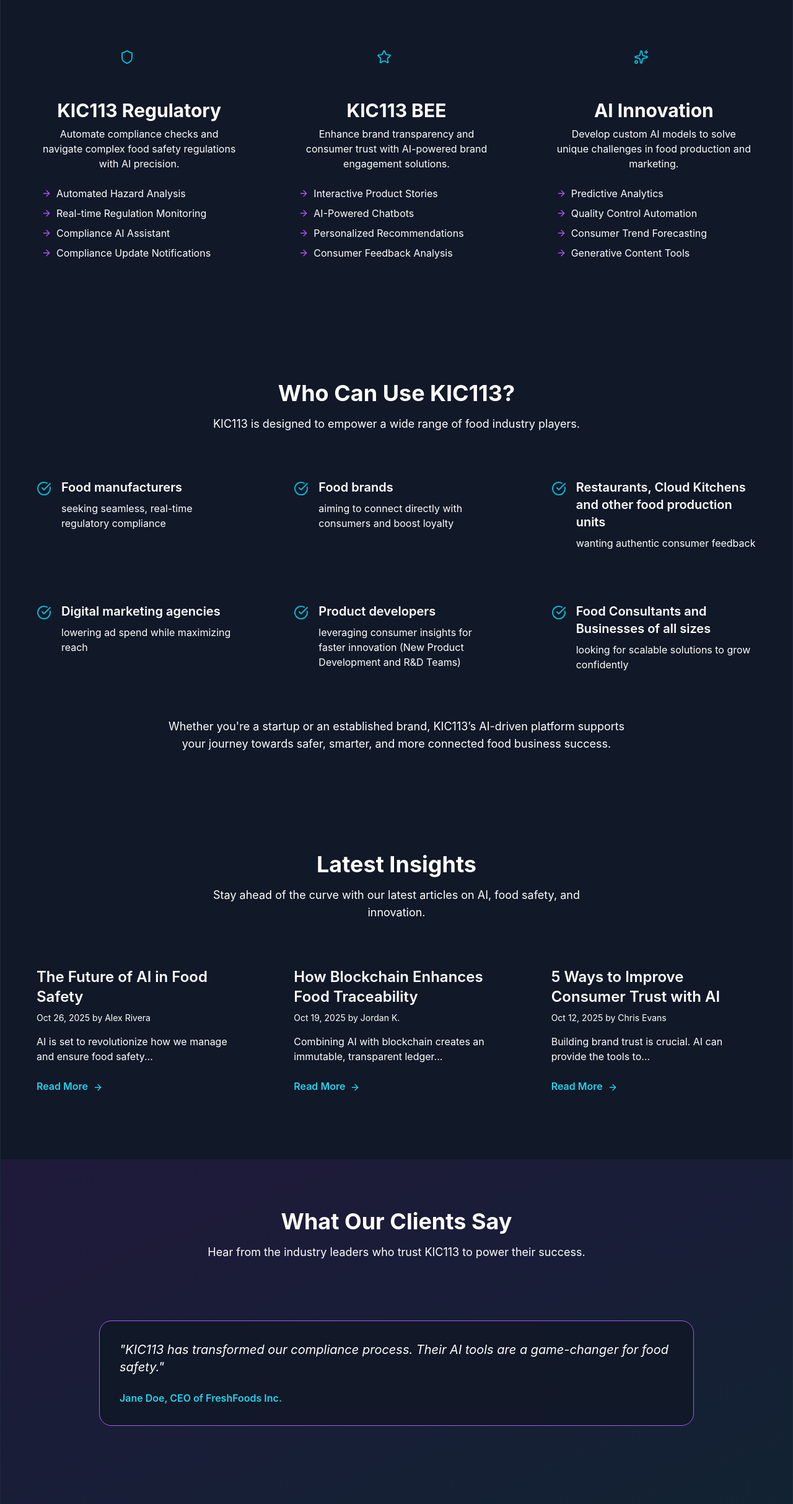
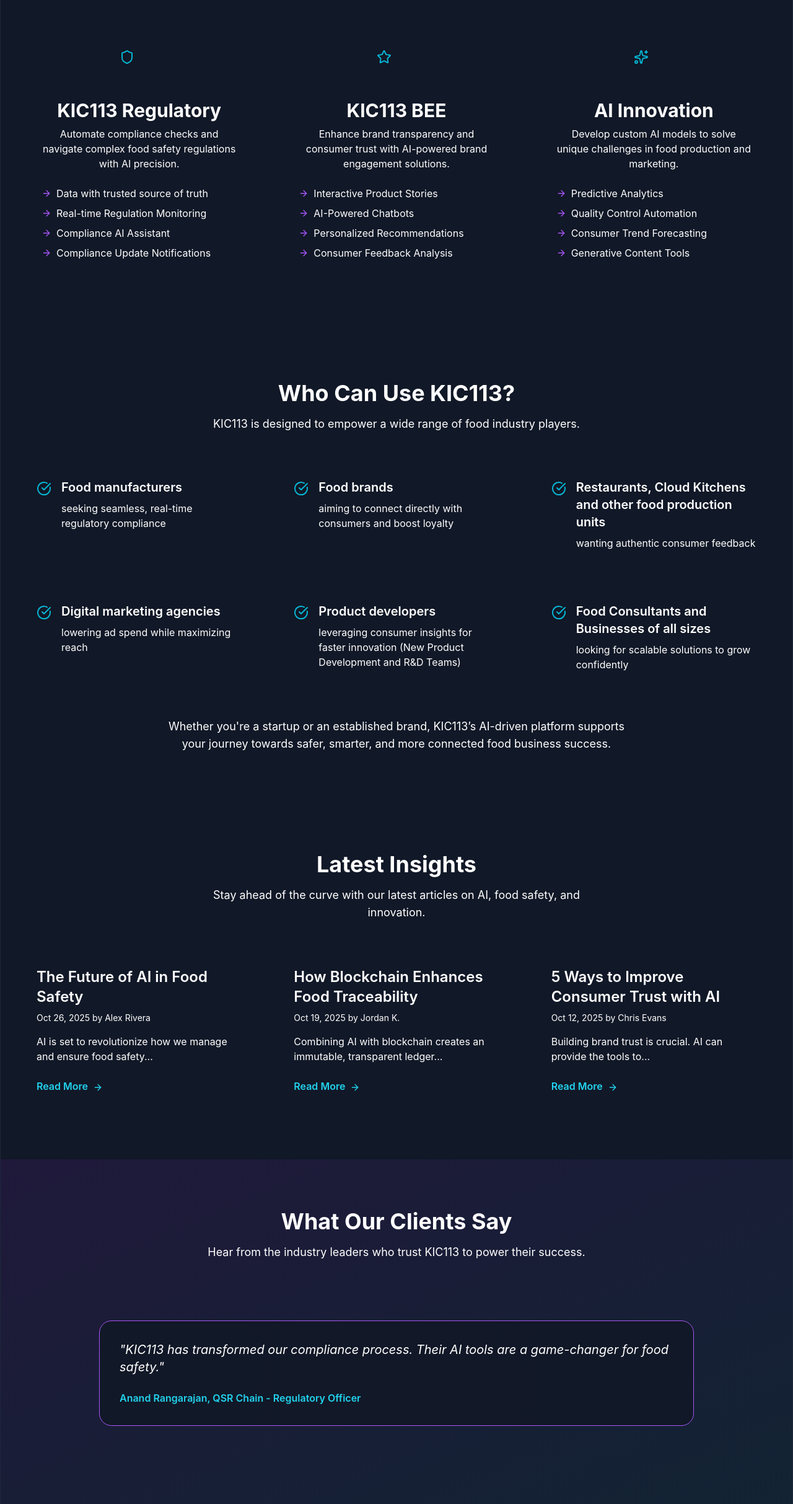
Before and after one commit to amalp12/kic113-landing-website, a React (Vite) app: page / in a window 1280 px wide. Shown: the part 995-3421 px from the top of the page at 62% size. Built offline with nearby package versions, Linux system fonts and the light colour scheme.

Commit message:
testimonials and hazards removed

```diff
--- a/src/constants/services.ts
+++ b/src/constants/services.ts
@@ -15,7 +15,7 @@
     description:
       "Automate compliance checks and navigate complex food safety regulations with AI precision.",
     features: [
-      "Automated Hazard Analysis",
+      "Data with trusted source of truth",
       "Real-time Regulation Monitoring",
       "Compliance AI Assistant",
       "Compliance Update Notifications",
--- a/src/constants/testimonials.ts
+++ b/src/constants/testimonials.ts
@@ -2,31 +2,31 @@
   {
     quote:
       "KIC113 has transformed our compliance process. Their AI tools are a game-changer for food safety.",
-    author: "Jane Doe, CEO of FreshFoods Inc.",
+    author: "Anand Rangarajan, QSR Chain - Regulatory Officer",
     featured: true,
   },
   {
     quote:
       "Our brand engagement has never been better. The BEE platform provides incredible insights and connections.",
-    author: "John Smith, CMO at Harvest Co.",
+    author: "Smitha Jain, Snack Manufacturer - New Product Development Team",
     featured: false,
   },
   {
     quote:
       "The team's expertise and innovative approach helped us solve our biggest supply chain challenges.",
-    author: "Sarah Lee, Operations Lead",
+    author: "Somchai Thanasukorn, Instant Noodle Manufacturer - R&D Head",
     featured: false,
   },
   {
     quote:
       "I was skeptical at first, but KIC113's solutions delivered beyond all expectations.",
-    author: "Michael Chen, Founder of AgroTech",
+    author: "Anne Lee, Health Drink Manufacturer - CEO",
     featured: true,
   },
   {
     quote:
       "The most seamless and user-friendly platform we've ever used for regulatory management.",
-    author: "Emily Rodriguez, QA Director",
+    author: "Anjali Kashyap, Largest Cake Premix Manufacturer - MD",
     featured: false,
   },
 ];
```
